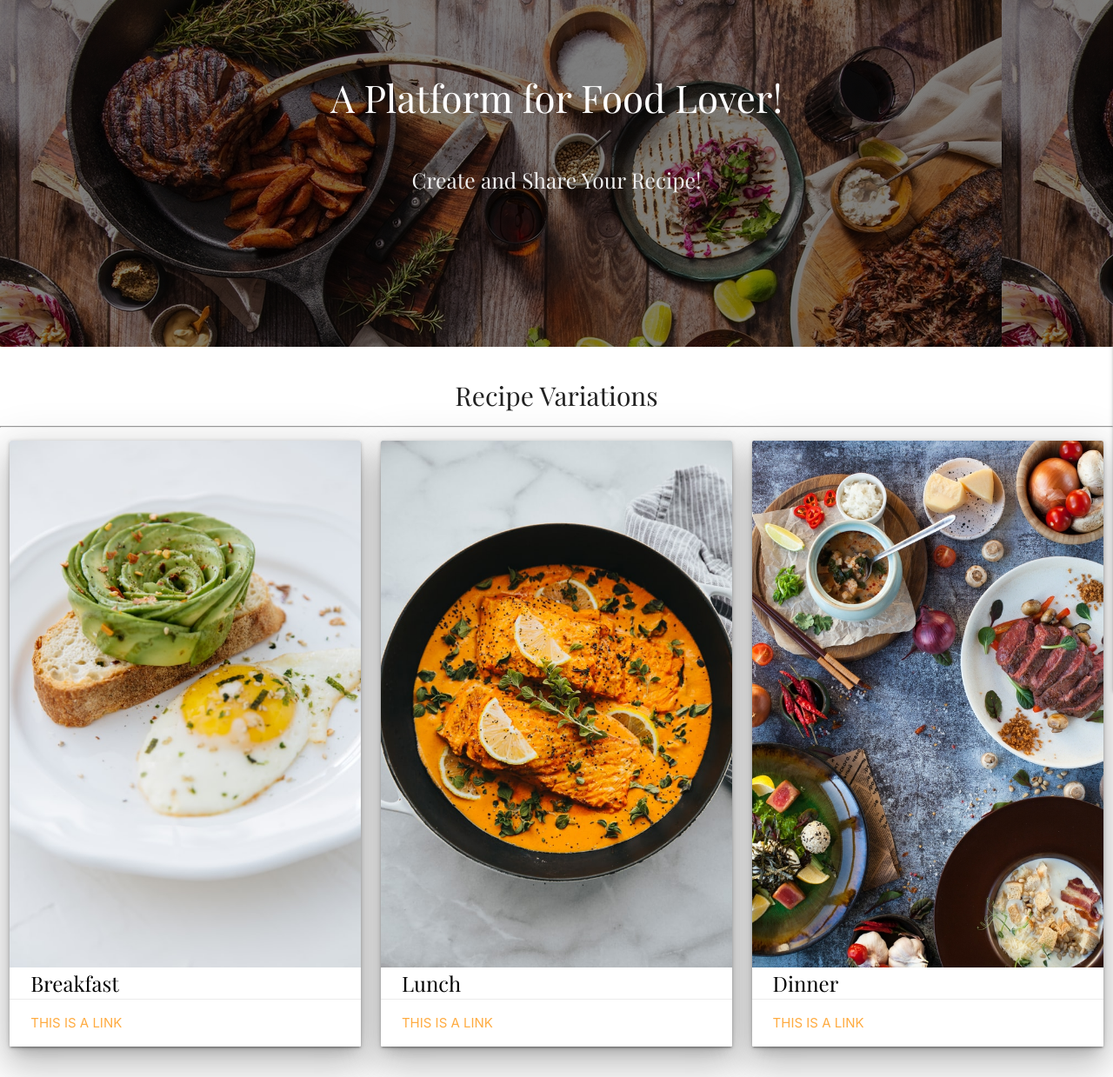
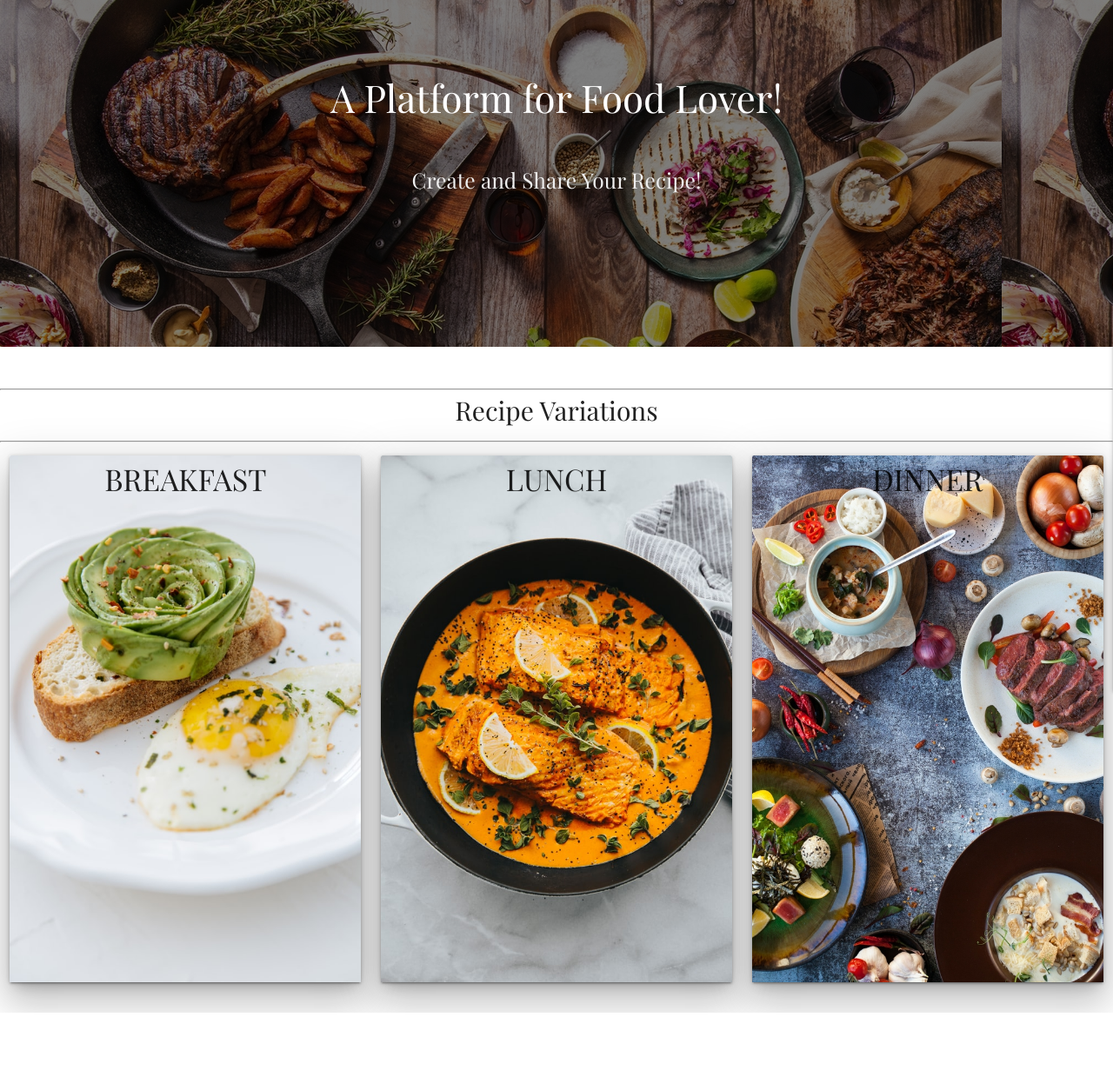
Before and after one commit to kenweechin/recipe-app, a Flask app: page / in a window 1280 px wide. Shown: the part 65-1304 px from the top of the page at 87% size. After the commit the page ends 1230 px from the top, so only its background shows below. Run offline with Flask 2, Linux system fonts and the light colour scheme; data that the repository does not hold is empty; some libraries are stand-ins or nearby versions.

Commit message:
Add title to each card elements on the Home page

```diff
--- a/static/css/style.css
+++ b/static/css/style.css
@@ -69,6 +69,16 @@ h5 {
     color: black;
     font-family: 'playfair display', sans-serif;
     position: relative;
+}
+
+#recipe-breakfast,
+#recipe-lunch,
+#recipe-dinner {
+    position: absolute;
+    top: 1%;
+    left: 50%;
+    transform: translate(-50%, -50%);
+    font-family: 'playfair display', sans-serif;
 }
 
 .login-background-image {
--- a/templates/index.html
+++ b/templates/index.html
@@ -14,6 +14,8 @@
   </ul>
 </div>
 
+<hr>
+
 <div>
   <h3 id="recipe-variation">Recipe Variations</h3>
 </div>
@@ -26,10 +28,7 @@
       <div class="card">
         <div class="card-image">
           <img src="{{url_for('static', filename='images/breakfast.jpg')}}">
-          <span class="card-title">Breakfast</span>
-        </div>
-        <div class="card-action">
-          <a href="#">This is a link</a>
+          <h4 id="recipe-breakfast">BREAKFAST</h4>
         </div>
       </div>
     </div>
@@ -39,10 +38,7 @@
       <div class="card">
         <div class="card-image">
           <img src="{{url_for('static', filename='images/lunch.jpg')}}">
-          <span class="card-title">Lunch</span>
-        </div>
-        <div class="card-action">
-          <a href="#">This is a link</a>
+          <h4 id="recipe-lunch">LUNCH</h4>
         </div>
       </div>
     </div>
@@ -52,10 +48,7 @@
       <div class="card">
         <div class="card-image">
           <img src="{{url_for('static', filename='images/dinner.jpg')}}">
-          <span class="card-title">Dinner</span>
-        </div>
-        <div class="card-action">
-          <a href="#">This is a link</a>
+          <h4 id="recipe-dinner">DINNER</h4>
         </div>
       </div>
     </div>
```
